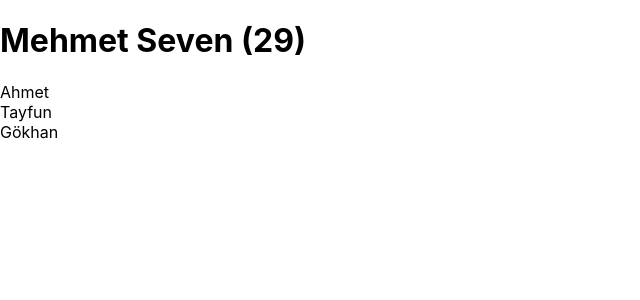
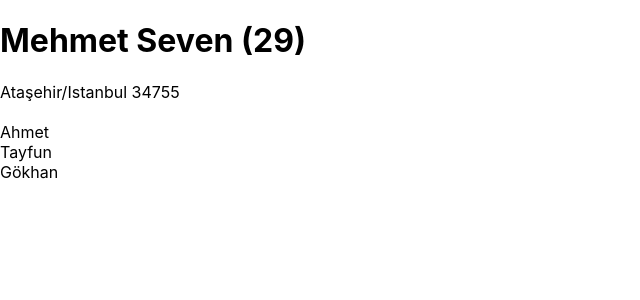
Before and after one commit to keremOzerdem/kodluyoruz-hello-react, a React (Create React App) app: page / in a window 1280 px wide. Shown: the top 300 px of the page, without its empty margins (0-640 px from the left). Built offline with nearby package versions, Linux system fonts and the light colour scheme.

Commit message:
prop Type: shape added

```diff
--- a/src/App.js
+++ b/src/App.js
@@ -26,6 +26,10 @@ function App() {
         isLoggedIn={true}
         age={29}
         friends={friends}
+        address={{
+          title: 'Ataşehir/Istanbul',
+          zip: 34755
+        }}
       />
     </>
   )
--- a/src/components/User.js
+++ b/src/components/User.js
@@ -1,11 +1,13 @@
 import PropTypes from "prop-types"
 
-function User({ name, surname, isLoggedIn, age, friends }) {
+function User({ name, surname, isLoggedIn, age, friends, address }) {
 
     return (
         <>
             <h1>{isLoggedIn ? `${name} ${surname} (${age})` : "Giriş yapmadınız."}</h1>
-
+            {address.title} {address.zip}
+            <br />
+            <br />
             {friends && friends.map((friend) => (
                 <div key={friend.id}>{friend.name}</div>
             ))}
@@ -21,7 +23,11 @@ User.propTypes = {
         PropTypes.number,
         PropTypes.string
     ]).isRequired,
-    friends: PropTypes.array
+    friends: PropTypes.array,
+    address: PropTypes.shape({
+        title: PropTypes.string,
+        zip: PropTypes.number,
+    })
 }
 
 export default User
```
